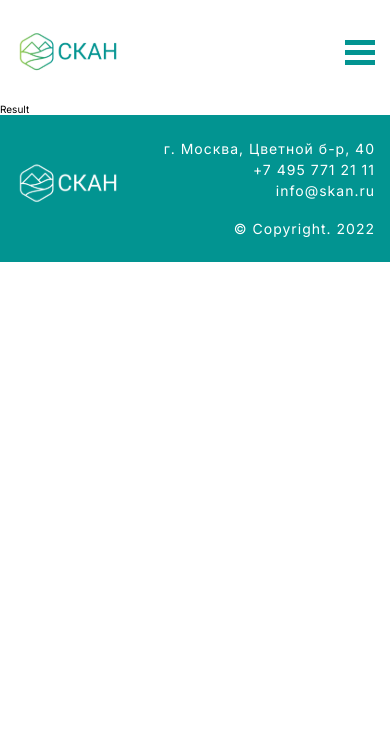
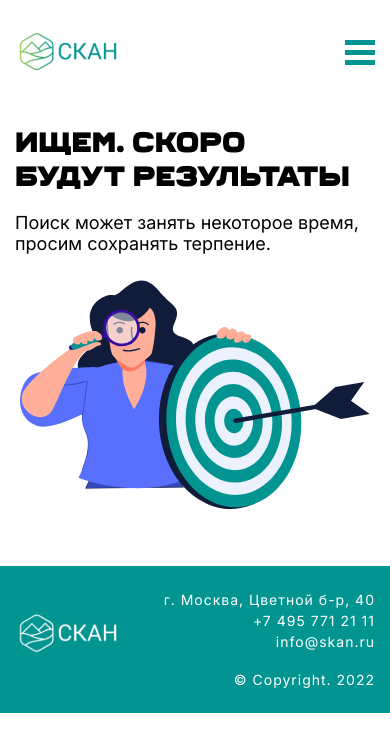
Before and after one commit to LiliiaGalkina/Scan, a React (Vite) app: page /result in a window 390 px wide. Shown: the top 752 px of the page. Built offline with nearby package versions, Linux system fonts and the light colour scheme.

Commit message:
запросы и начало верстки result

```diff
--- a/src/App.tsx
+++ b/src/App.tsx
@@ -9,7 +9,7 @@ import "./components/fonts/ferry.otf";
 import MainPage from "./components/Main/MainPage/MainPage";
 import Autification from "./components/Main/Autification/Autification";
 import Search from "./components/Main/MainPage/Search/Search";
-import Result from "./components/Main/Result";
+import Result from "./components/Main/MainPage/Result/Result";
 import { useAuth } from "./Context/AuthContext";
 import { useEffect} from "react";
 
--- /dev/null
+++ b/src/components/Main/MainPage/Result/Result.tsx
@@ -0,0 +1,133 @@
+import { useLocation } from "react-router-dom";
+import { useEffect, useState } from "react";
+import maimimgresult from "./img/mainimgresult.svg";
+import style from "./result.module.scss";
+import allstyles from "../../allstyle.module.scss";
+import loader from "../../../Header/img/loader.png";
+
+const Result = () => {
+  const [isLoading, setIsLoading] = useState(true);
+  const [histogramItems, setHistogramItems] = useState(null);
+  const [documetsItems, setDocumentsItems] = useState(null);
+  const [isError, setIsError] = useState(false);
+  const location = useLocation();
+
+  const getResult = async () => {
+    const searchParams = location.state?.searchParams;
+    if (!searchParams) {
+      console.log("Параметры поиска отсутствуют");
+      setIsLoading(false);
+      return;
+    }
+    setIsLoading(true);
+    setIsError(false);
+
+    const histogramUrl =
+      "https://gateway.scan-interfax.ru/api/v1/objectsearch/histograms";
+
+    try {
+      const histogramRes = await fetch(histogramUrl, {
+        method: "POST",
+        headers: {
+          "Content-Type": "application/json",
+          Authorization: `Bearer ${localStorage.getItem("accessToken")}`,
+        },
+        body: JSON.stringify(searchParams),
+        credentials: "omit",
+      });
+
+      if (!histogramRes.ok) {
+        throw new Error("Ошибка получения данных с сервера");
+      }
+
+      const histogramData = await histogramRes.json();
+
+      const publicationIdUrl =
+        "https://gateway.scan-interfax.ru/api/v1/objectsearch";
+
+      const publicationIdRes = await fetch(publicationIdUrl, {
+        method: "POST",
+        headers: {
+          "Content-Type": "application/json",
+          Authorization: `Bearer ${localStorage.getItem("accessToken")}`,
+        },
+        body: JSON.stringify(searchParams),
+        credentials: "omit",
+      });
+
+      if (!publicationIdRes.ok) {
+        throw new Error("Ошибка получения данных с сервера");
+      }
+
+      const publicationIdData = await publicationIdRes.json();
+      const publicationIdsItems = publicationIdData.map(
+        (item: any) => item.encodedId
+      );
+
+      const documentsUrl = "https://gateway.scan-interfax.ru/api/v1/documents";
+      const documentsRes = await fetch(documentsUrl, {
+        method: "POST",
+        headers: {
+          "Content-Type": "application/json",
+          Authorization: `Bearer ${localStorage.getItem("accessToken")}`,
+        },
+        body: JSON.stringify({ ids: publicationIdsItems }),
+        credentials: "omit",
+      });
+
+      if (!documentsRes.ok) {
+        throw new Error("Ошибка получения данных с сервера");
+      }
+
+      const documentsData = await documentsRes.json();
+
+      setHistogramItems(histogramData);
+      setDocumentsItems(documentsData);
+    } catch (e: any) {
+      console.log("Ошибка выполнения запроса данных с сервера", e.message);
+      setIsError(true);
+    } finally {
+      setIsLoading(false);
+    }
+  };
+
+  useEffect(() => {
+    getResult();
+  }, [histogramItems, documetsItems]);
+
+  return (
+    <main className={style.main}>
+      <div className="container">
+        <div className={style.result}>
+          <div className={style.resultmainblock}>
+            <div>
+              <h2 className={`${allstyles.title} ${style.resulttitle}`}>
+                Ищем. Скоро будут результаты
+              </h2>
+              <p className={style.resulttext}>
+                Поиск может занять некоторое время, просим сохранять терпение.
+              </p>
+            </div>
+            <div className={style.resultimage}>
+              <img
+                src={maimimgresult}
+                alt="женщина смотрит через лупу и дуржит в руках дартс"
+              />
+            </div>
+          </div>
+        { isLoading &&
+          <div className={style.loaderblock}>
+          <div className={style.resultloader}><img src={loader} alt="loader" /></div>
+          <div className={style.resultloadertext}>Загрузка данных...</div>
+          </div>
+        }
+       {isError &&
+           <div className={style.resulterror}>Ошибка загрузки данных. Попробуйте зайти позднее.</div>
+       }
+        </div>
+      </div>
+    </main>
+  );
+};
+
+export default Result;
--- /dev/null
+++ b/src/components/Main/MainPage/Result/result.module.scss
@@ -0,0 +1,135 @@
+.result {
+    padding: 2.5rem 0 10.9rem;
+}
+
+.resultmainblock {
+    display: flex;
+    justify-content: space-between;
+}
+
+.resulttitle {
+    margin-top: 4.4rem;
+    margin-bottom: 3.6rem;
+    max-width: 48rem;
+    font-size: 4rem;
+    letter-spacing: 5%;
+}
+
+.resulttext {
+    max-width: 44.7rem;
+    font-size: 2rem;
+    letter-spacing: 1%;
+}
+
+.resultimage {
+    max-width: 55.26rem;
+    img {
+        width: 100%;
+    }
+}
+
+.loaderblock {
+    padding: 5rem 0;
+    display: flex;
+    flex-direction: column;
+    align-items: center;
+}
+
+.resultloader {
+    margin-bottom: 2rem;
+    width: 7rem;
+    img {
+        width: 100%;
+        animation: 3s linear 0s normal none infinite running rot;
+    }
+}
+
+.resultloadertext {
+    font-size: 2rem;
+    animation: 3s linear 0s normal none infinite running text;
+}
+
+.resulterror {
+    padding: 5rem 0;
+    font-size: 3rem;
+    color: #ff0000;
+}
+
+@keyframes rot {
+  0% {
+    transform: rotate(0deg);
+  }
+  100% {
+    transform: rotate(360deg);
+  }
+}
+
+@-webkit-keyframes rot {
+  0% {
+    transform: rotate(0deg);
+  }
+  100% {
+    transform: rotate(360deg);
+  }
+}
+
+@keyframes text {
+  0% {
+    opacity: 0.5;
+  }
+  50% {
+    opacity: 0.7;
+  }
+  75% {
+    opacity: 1;
+  }
+  100% {
+   opacity: 0.7;
+  }
+}
+
+
+
+@media (max-width: 1024px) {
+    .resulttitle {
+        margin-top: 2rem;
+        font-size: 3.2rem;
+    }
+
+    .resulttext {
+        font-size: 1.8rem;
+    }
+}
+
+@media (max-width: 768px) {
+    .resultmainblock {
+        flex-direction: column;
+        align-items: center;
+        gap: 2.1rem;
+    }
+
+    .resulttitle {
+        margin-top: 0;
+        max-width: 100%;
+    }
+
+    .resulttext {
+        max-width: 100%;
+    }
+}
+
+@media (max-width: 480px) {
+    .result {
+        padding: 2rem 0 5.7rem;
+    }
+
+    .resulttitle {
+        margin-bottom: 2.1rem;
+        max-width: 34rem;
+        font-size: 2.8rem;
+    }
+
+    .resultimage {
+        max-width: 35rem;
+    }
+}
--- a/src/components/Main/MainPage/Search/Search.tsx
+++ b/src/components/Main/MainPage/Search/Search.tsx
@@ -123,7 +123,7 @@ export default function Search() {
     } else {
       setIsFormValid(false);
     }
-  })
+  },[inn, countDocs, startDate, endDate])
 
   const handleSubmitForm = () => {
     const tonSeearch = ton === "любая" ? "any" : ton === "позитивная" ? "positive" : "negative";
--- a/src/components/Main/Result.tsx
+++ /dev/null
@@ -1,5 +0,0 @@
-export default function Result() {
-    return (
-        <div>Result</div>
-    )
-}
```
Also changed, not shown: src/components/Main/MainPage/Result/img/mainimgresult.svg (added).
